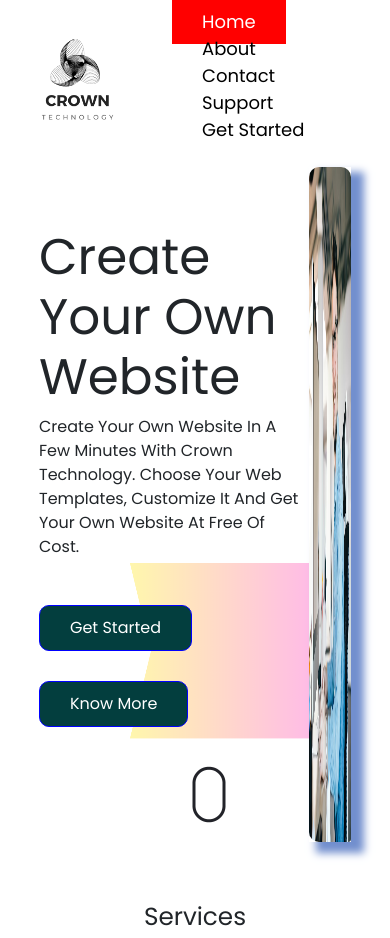
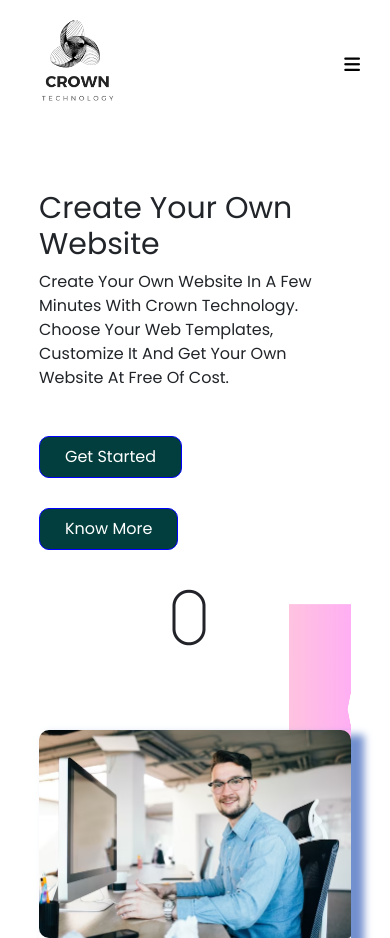
Before and after one commit to webGenn/Crown, a plain HTML site: page index.html in a window 390 px wide. Shown: the top 938 px of the page. Drawn offline with nearby package versions, Linux system fonts and the light colour scheme; a web font is replaced by a local one.

Commit message:
Website Update

```diff
--- a/index.html
+++ b/index.html
@@ -15,6 +15,7 @@
     href="https://cdnjs.cloudflare.com/ajax/libs/animate.css/4.1.1/animate.min.css"
   />
     <link rel="stylesheet" href="https://cdn.jsdelivr.net/npm/bootstrap@5.3.2/dist/css/bootstrap.min.css">
+    <link rel="stylesheet" href="https://cdnjs.cloudflare.com/ajax/libs/font-awesome/6.5.1/css/all.min.css">
     <link rel="stylesheet" href="responsive.css">
 
 </head>
@@ -24,7 +25,8 @@
 
 <nav>
     <img src="images/logo.png" alt="Logo" class="animate__infinite infinite animate__heartBeat">
-    <div class="navbar">
+    <div class="navbar" id="navbar">
+      <i class="fa-solid fa-xmark" onclick="hideMenu()"></i>
         <ul>
             <li class="active"><a href="index.html">Home</a></li>
             <li><a href="#">About</a></li>
@@ -33,6 +35,7 @@
             <li><a href="#">Get Started</a></li>
         </ul>
     </div>
+    <i class="fa-solid fa-bars" onclick="showMenu()"></i>
 </nav>
 
 <!-- -------------------------------Hero Section----------------------------------- -->
@@ -198,7 +201,7 @@
     <li class="menu__item"><a class="menu__link" href="#">Get Started</a></li>
 
   </ul>
-  <p>&copy;2024 TEAM_CROWN | All Rights Reserved</p>
+  <p id="copyright">&copy;2024 TEAM_CROWN | All Rights Reserved</p>
 </footer>
 
 <!-- -------------------------------Including Javascript---------------------------- -->
--- a/index.js
+++ b/index.js
@@ -0,0 +1,7 @@
+var navbar = document.getElementById("navbar");
+function showMenu(){
+    navbar.style.top = "0";
+}
+function hideMenu(){
+    navbar.style.top = "-120vh";
+}
--- a/responsive.css
+++ b/responsive.css
@@ -1,5 +1,96 @@
-@media screen and (max-widht:1000px){
+@media screen and (max-width:1000px){
     .navbar ul li a{
-        padding: 8px 0px;
+        padding: 8px 25px;
     }
 }
+
+@media screen and (max-width:850px){
+    .navbar{
+        position: absolute;
+        background-color: #033E3E;
+        height: 100vh;
+        width: 200px;
+        right: 0;
+        top: -120vh;
+        z-index: 100;
+        transition: all 0.3s linear;
+    }
+    .navbar ul li{
+        display: block;
+        margin-bottom: 50px;
+    }
+    .navbar ul li a{
+        color: white;
+        text-align: left;
+    }
+    .navbar .fa-xmark{
+        display: block;
+        color: white;
+        position: absolute;
+        top: 20px;
+        right: 20px;
+        cursor: pointer;
+        font-size: 18px;
+    }
+    nav .fa-bars{
+        display: block;
+        color: black;
+        cursor: pointer;
+        margin-right: 20px;
+        font-size: 18px;
+    }
+    .box1{
+        display: flex;
+        flex-direction: column;
+        height: auto;
+    }
+}
+
+@media screen and (max-width:611px){
+    .box1 .left .mouse{
+        margin-left: 100px;
+    }
+    .box1 .left h1{
+        font-size: 40px;
+    }
+    .menu__link{
+        font-size: 15px;
+    }
+    #copyright{
+        font-size: 13px;
+    }
+}
+
+@media screen and (max-width:500px){
+    .box1 .left .mouse{
+        margin-left: 50px;
+    }
+    .box1 .left a{
+        margin-right: 20px;
+        font-size: 16px;
+        padding: 8px 25px;
+    }
+    .box1 .left h1{
+        font-size: 30px;
+    }
+    .box1 .left p{
+        font-size: 16px;
+    }
+}
+
+@media screen and (max-width:375px){
+    .box1 .left a{
+        margin-right: 8px;
+        font-size: 12px;
+        padding: 6px 20px;
+    }
+    .social-icon__link{
+        font-size: 21px;
+    }
+    .box1 .left p{
+        font-size: 14px;
+    }
+    .menu__link{
+        font-size: 13px;
+    }
+}
--- a/style.css
+++ b/style.css
@@ -45,6 +45,12 @@ nav img{
     background-color: red;
     color: white;
     border-radius: 5px;
+}
+nav .fa-bars{
+    display: none;
+}
+.navbar .fa-xmark{
+    display: none;
 }
 
 /* ------------------------------Hero Section------------------------------------ */
```
Also changed, not shown: contact.html (+4 -1 lines), support.html (+4 -1 lines).
